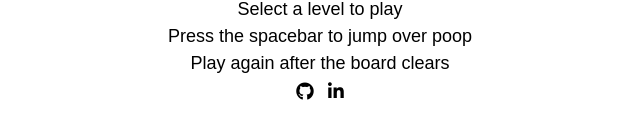
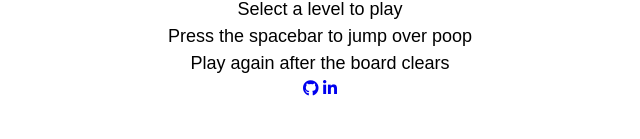
Before and after one commit to kudukacar/nycAdventure, a website built with webpack: page index.html in a window 1280 px wide. Shown: the part 575-714 px from the top of the page, 320-960 px from the left. Built offline with nearby package versions, Linux system fonts and the light colour scheme.

Commit message:
add links

```diff
--- a/index.html
+++ b/index.html
@@ -16,6 +16,6 @@
     <h3>Select a level to play</h3>
     <h4>Press the spacebar to jump over poop</h4>
     <h4>Play again after the board clears</h4>
-    <div><i class="fab fa-github"></i> <i class="fab fa-linkedin-in"></i></div>
+    <div><a href="https://github.com/kudukacar"><i class="fab fa-github"></i></a> <a href="https://www.linkedin.com/in/thomasmanju/"><i class="fab fa-linkedin-in"></i></a></div>
 </body>
 </html>
```
